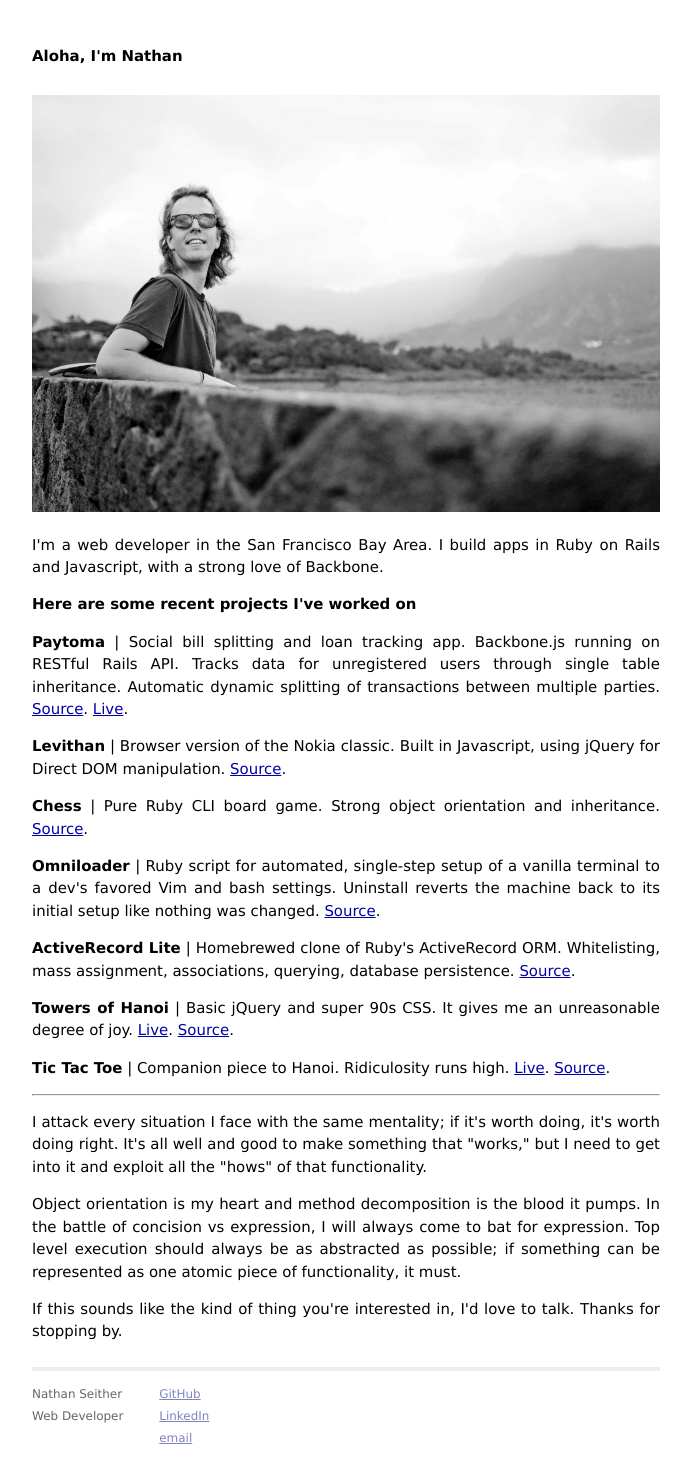
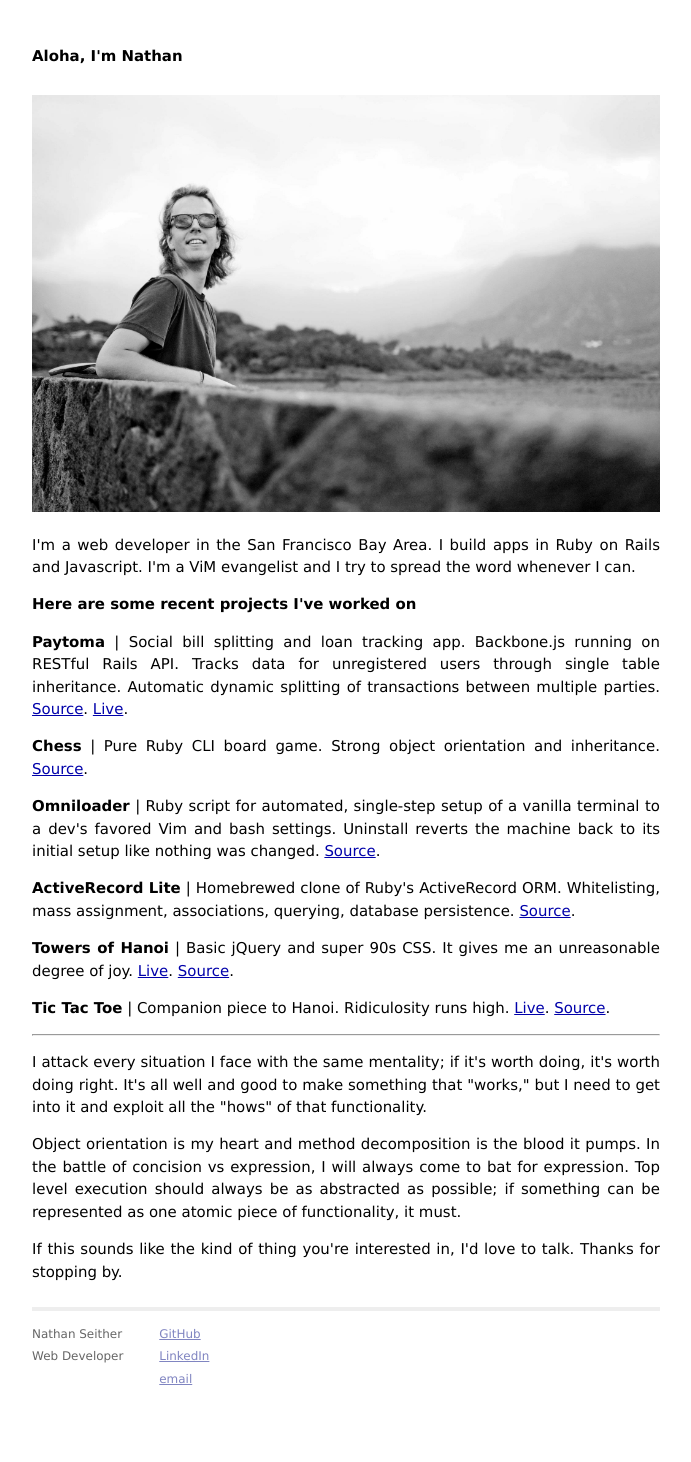
Before and after one commit to Supernats/Supernats.github.io, a Jekyll site: the page built from index.html, in a window 1280 px wide. Shown: the whole page, without its empty margins (294-985 px from the left). Built offline with Jekyll 4.4.1, drawn with Linux system fonts in a browser that asks for light colours; Markdown is read by kramdown in place of the engine named in the settings; after the commit the page ends 1402 px from its top, so only the background shows below that.

Commit message:
drop leviathan, talk about vim

```diff
--- a/index.html
+++ b/index.html
@@ -13,7 +13,7 @@ title: Nathan Seither
   </div>
 
     <p class="personal-text">
-      I'm a web developer in the San Francisco Bay Area. I build apps in Ruby on Rails and Javascript, with a strong love of Backbone.
+      I'm a web developer in the San Francisco Bay Area. I build apps in Ruby on Rails and Javascript. I'm a ViM evangelist and I try to spread the word whenever I can.
     </p>
 
   <div id="projects">
@@ -24,9 +24,6 @@ title: Nathan Seither
       <strong>Paytoma</strong> | Social bill splitting and loan tracking app. Backbone.js running on RESTful Rails API. Tracks data for unregistered users through single table inheritance. Automatic dynamic splitting of transactions between multiple parties. <a href="https://github.com/supernats/bills-bills-bills">Source</a>. <a href="http://www.paytoma.com">Live</a>.
     </p>
 
-    <p class="project-text">
-      <strong>Levithan</strong> | Browser version of the Nokia classic. Built in Javascript, using jQuery for  Direct DOM manipulation. <a href="https://github.com/supernats/leviathan">Source</a>.
-    </p>
     <p class="project-text">
       <strong>Chess</strong> | Pure Ruby CLI board game. Strong object orientation and inheritance. <a href="https://github.com/supernats/chess">Source</a>.
     </p>
```
